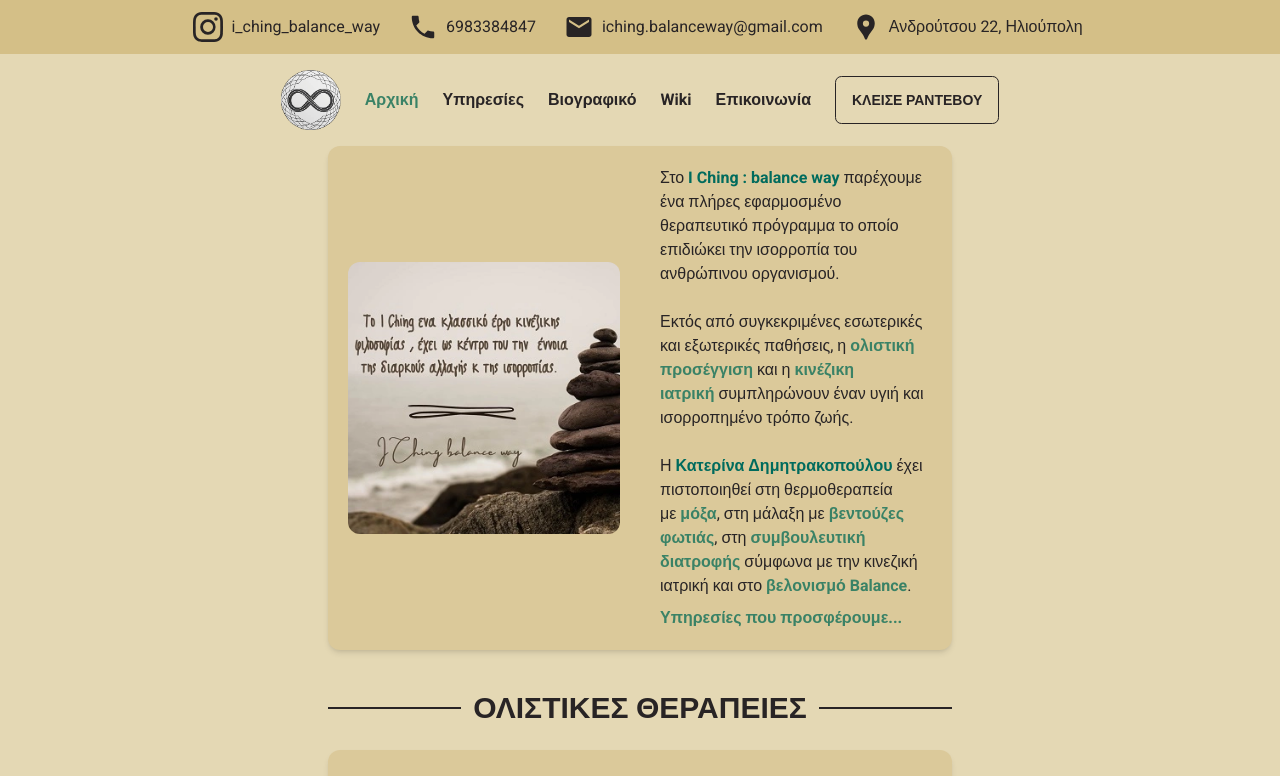
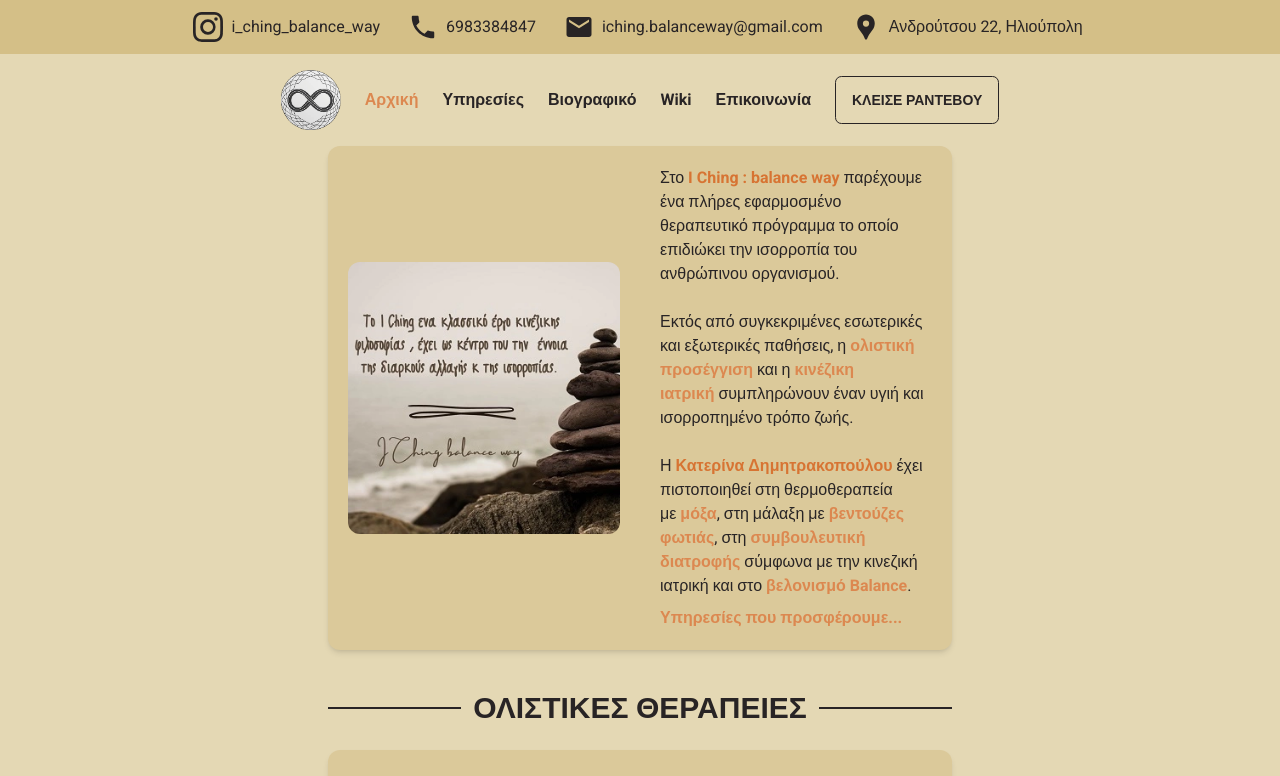
Before and after one commit to nikossoftwaredev/i-ching, a Next.js app: page / in a window 1280 px wide. Shown: the top 776 px of the page. Built offline with nearby package versions, Linux system fonts and the light colour scheme.

Commit message:
updated some packages

```diff
--- a/tailwind.config.js
+++ b/tailwind.config.js
@@ -1,25 +1,47 @@
 /** @type {import('tailwindcss').Config} */
 
 module.exports = {
-  content: ['./app/**/*.{js,ts,jsx,tsx}', './components/**/*.{js,ts,jsx,tsx}'],
-  plugins: [require('daisyui')],
-  darkMode: 'class',
+  content: ["./app/**/*.{js,ts,jsx,tsx}", "./components/**/*.{js,ts,jsx,tsx}"],
+  plugins: [require("daisyui")],
+  darkMode: "class",
   theme: {
     extend: {
       height: {
-        "screen-small": "100svh"
-      }
-    }
+        "screen-small": "100svh",
+      },
+    },
   },
   daisyui: {
     themes: [
-      {
-        'retro' : {
-          ...require("daisyui/src/theming/themes")["[data-theme=retro]"],
-          "accent": "#3A8265",
-          "accent-focus": "#006C5E",
-        }
-      },
-    ]
-  }
+      "light",
+      "dark",
+      "cupcake",
+      "bumblebee",
+      "emerald",
+      "corporate",
+      "synthwave",
+      "retro",
+      "cyberpunk",
+      "valentine",
+      "halloween",
+      "garden",
+      "forest",
+      "aqua",
+      "lofi",
+      "pastel",
+      "fantasy",
+      "wireframe",
+      "black",
+      "luxury",
+      "dracula",
+      "cmyk",
+      "autumn",
+      "business",
+      "acid",
+      "lemonade",
+      "night",
+      "coffee",
+      "winter",
+    ],
+  },
 };
```
Also changed, not shown: package.json (+3 -5 lines), .eslintrc.json, 2 other files (tests, documents, lock files or other folders).
